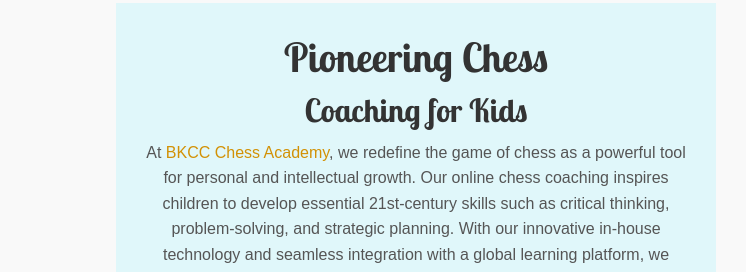
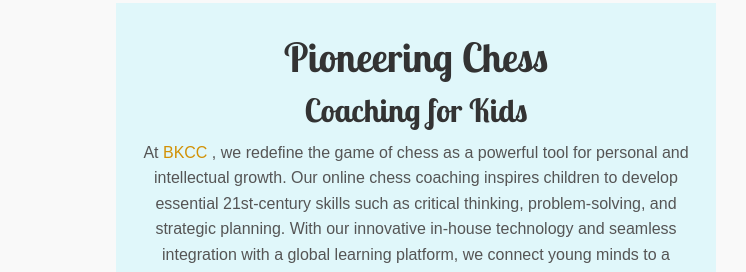
Before and after one commit to syamsahoo/bkcc-new, a plain HTML site: page index.html in a window 1280 px wide. Shown: the part 1810-2082 px from the top of the page, 534-1280 px from the left. Drawn offline with nearby package versions, Linux system fonts and the light colour scheme.

Commit message:
Update index.html

```diff
--- a/index.html
+++ b/index.html
@@ -189,7 +189,7 @@
                     <h1>Pioneering Chess</h1>
                     <h2>Coaching for Kids</h2>
                     <p>
-                        At <a href="https://bkcc.com/about-us/">BKCC Chess Academy</a>, we redefine the game of chess as a powerful tool for personal and intellectual growth. Our online chess coaching inspires children to develop essential 21st-century
+                        At <a href="https://bkcc.com/about-us/">BKCC </a>, we redefine the game of chess as a powerful tool for personal and intellectual growth. Our online chess coaching inspires children to develop essential 21st-century
                         skills such as critical thinking, problem-solving, and strategic planning. With our innovative in-house technology and seamless integration with a global learning platform, we connect young minds to a vibrant community of chess
                         enthusiasts worldwide. Under the guidance of our patient mentors, children engage in a dynamic learning environment that promotes meaningful screen time. From interactive lessons to live tournaments, we provide the flexibility,
                         structure, and support children need to excel—all from the comfort and safety of home. At BKCC, we cultivate a lifelong love for chess and the skills to succeed in any arena.
```
